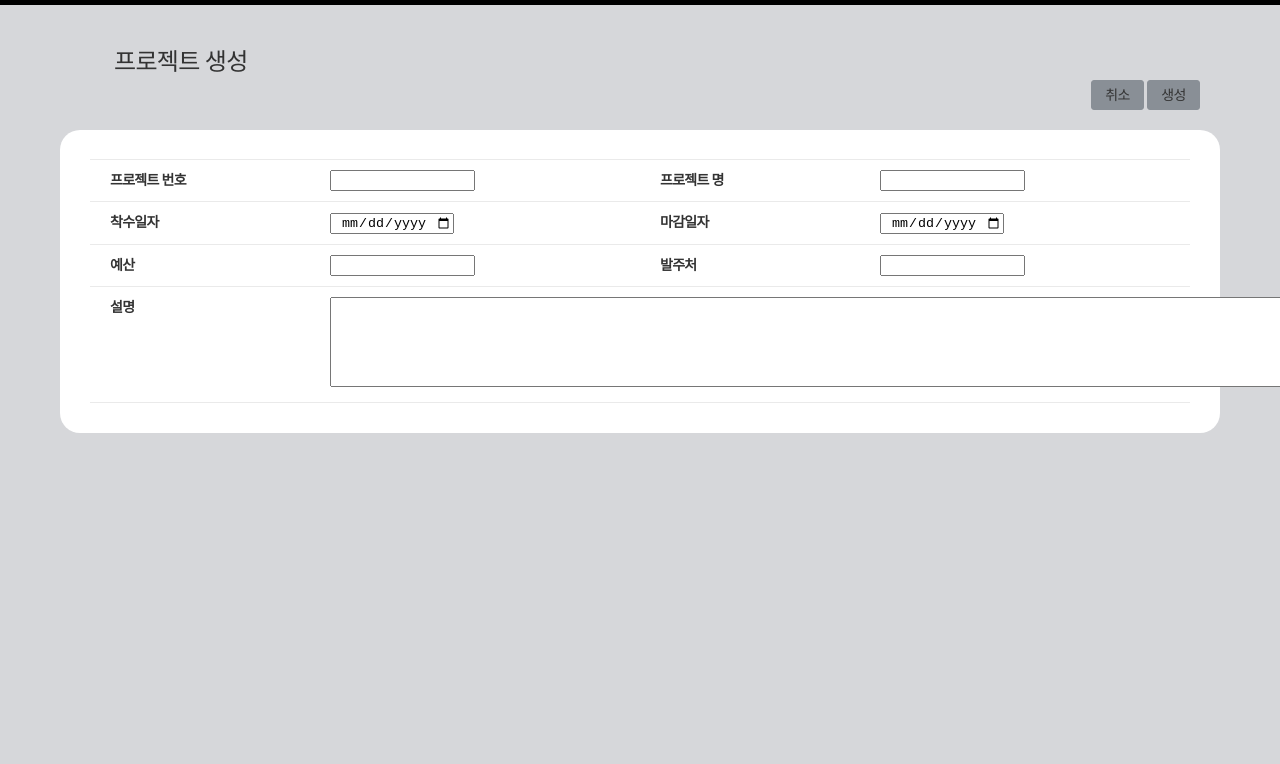
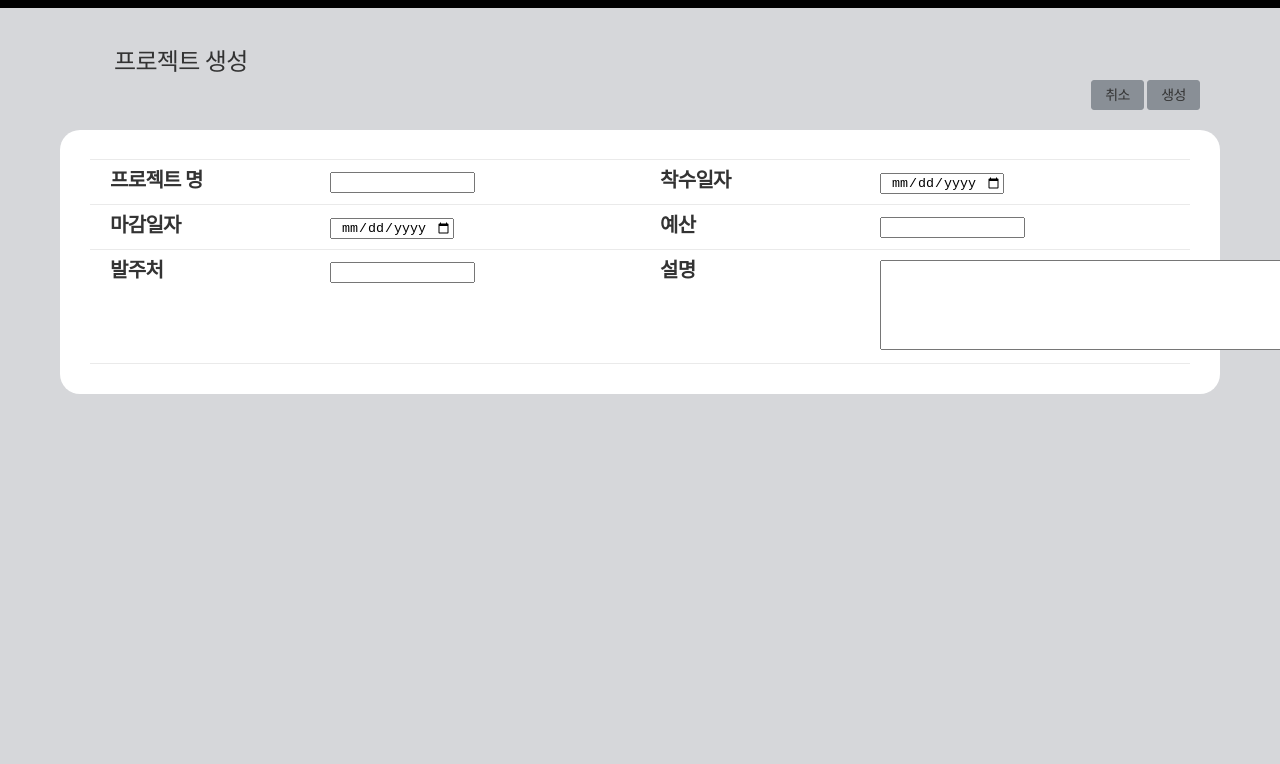
Before and after one commit to gwcat0506/DBP_Project, a website: page src/public/projectcreate.html in a window 1280 px wide. Shown: the part 86-850 px from the top of the page. Drawn offline with nearby package versions, Linux system fonts and the light colour scheme; files that its build step writes are made by us from their sources; files whose address does not match are found by name.

Commit message:
css수정 및 생성페이지 수정

```diff
--- a/src/public/css/project_eval.css
+++ b/src/public/css/project_eval.css
@@ -96,6 +96,7 @@ a{
 
 .navbar_menu li {
     padding: 8px 12px;
+    font-size: 20px;
     color: white;
 }
 
--- a/src/public/css/style.css
+++ b/src/public/css/style.css
@@ -96,6 +96,7 @@ a{
 
 .navbar_menu li {
     padding: 8px 12px;
+    font-size: 20px;
     color: white;
 }
 
@@ -474,7 +475,7 @@ a:link{
 .flex-table-item .item-title {
     display:flex;
     padding:10px 20px;
-    font-size:14px;
+    font-size:20px;
     line-height:20px;
     color:#333;
     background-color:#f3f4f6;
@@ -485,7 +486,7 @@ a:link{
 .item-text {
   display:flex;
   padding:10px 20px;
-  font-size:14px;
+  font-size:20px;
   line-height:20px;
   color:#333;
   box-sizing:border-box;
@@ -495,7 +496,7 @@ a:link{
 .item-text-bold {
   display:flex;
   padding:10px 20px;
-  font-size:14px;
+  font-size:20px;
   font-weight: 700;
   line-height:20px;
   color:#333;
@@ -506,7 +507,7 @@ a:link{
 .flex-table-item .item-data {
     display:flex;
     padding:10px 20px;
-    font-size:14px;
+    font-size:20px;
     line-height:20px;
     color:#888;
     background-color:#fff;
@@ -664,7 +665,7 @@ a:hover, a:focus, a:active {text-decoration:none;}
 }
 
 textarea {
-  width: 555%;
+  width: 270%;
   height: 6.25em;
   resize: none;
 }
--- a/src/public/projectcreate.html
+++ b/src/public/projectcreate.html
@@ -68,20 +68,6 @@
                 <div class="card-item basic">
                     <div>
                         <div class="flex-table">
-                            <div class="flex-cell grid-2">
-                              <div class="flex-table-item">
-                                  <div class="item-text width-per-40 m-width-per-30">
-                                      <div class="flex-align-self-center">프로젝트 번호</div>
-                                  </div>
-                                  <div class="item-text width-per-60 m-width-per-70">
-                                      <div class="flex-align-self-center" style="width:100%;">
-                                          <div class="searchdiv searchcase1" style>
-                                              <input type="text" id="p_num" name="p_num" maxlength="20" size="15" style="text-align: center;">
-                                          </div>
-                                      </div>
-                                  </div>
-                              </div>
-                            </div>
                             <div class="flex-cell grid-2">
                               <div class="flex-table-item">
                                   <div class="item-text width-per-40 m-width-per-30">
```
